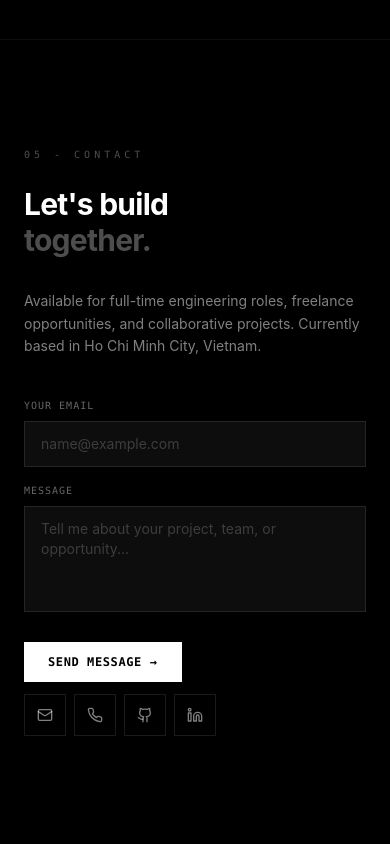
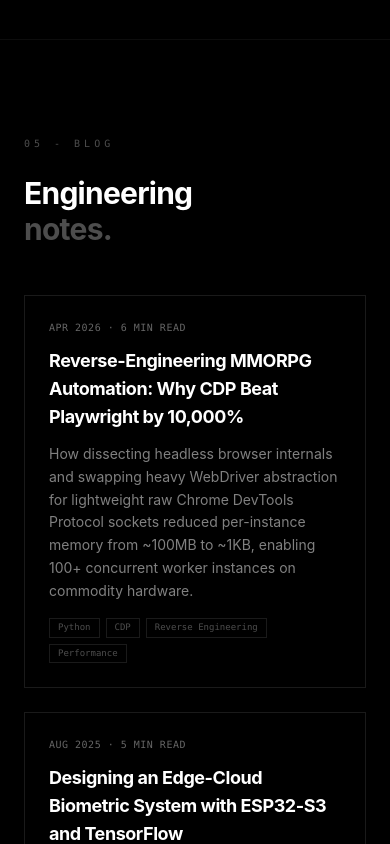
Before and after one commit to nhatprx/nhatprx-portfolio, a React (Vite) app: page / in a window 390 px wide. Shown: the part 8300-9144 px from the top of the page. Built offline with nearby package versions, Linux system fonts and the light colour scheme.

Commit message:
feat: add back-to-top button and engineering notes blog section

```diff
--- a/src/App.tsx
+++ b/src/App.tsx
@@ -1,7 +1,37 @@
-import { useState } from 'react'
+import { useState, useEffect } from 'react'
 import Ec2Terminal from './components/Ec2Terminal'
 
 const CURRENT_YEAR = new Date().getFullYear()
+
+const BLOG_POSTS = [
+  {
+    title: 'Reverse-Engineering MMORPG Automation: Why CDP Beat Playwright by 10,000%',
+    date: 'APR 2026',
+    readTime: '6 MIN READ',
+    summary:
+      'How dissecting headless browser internals and swapping heavy WebDriver abstraction for lightweight raw Chrome DevTools Protocol sockets reduced per-instance memory from ~100MB to ~1KB, enabling 100+ concurrent worker instances on commodity hardware.',
+    tags: ['Python', 'CDP', 'Reverse Engineering', 'Performance'],
+    slug: 'cdp-vs-playwright-automation',
+  },
+  {
+    title: 'Designing an Edge-Cloud Biometric System with ESP32-S3 and TensorFlow',
+    date: 'AUG 2025',
+    readTime: '5 MIN READ',
+    summary:
+      'Architectural trade-offs of running on-device facial recognition on microcontrollers versus offloading to cloud workers: latency, privacy constraints, and resilient offline queueing with PostgreSQL synchronization.',
+    tags: ['IoT', 'ESP32-S3', 'TensorFlow', 'PostgreSQL'],
+    slug: 'edge-cloud-biometric-esp32',
+  },
+  {
+    title: 'Lessons from AWS Multi-Tenant Microservice Deployments and Docker Isolation',
+    date: 'JAN 2026',
+    readTime: '7 MIN READ',
+    summary:
+      'Key findings on VPC peering, container hardening, and egress optimization during cloud infrastructure design for production workloads.',
+    tags: ['AWS', 'Docker', 'DevOps', 'Architecture'],
+    slug: 'aws-microservice-docker-isolation',
+  },
+]
 
 const SKILL_CATEGORIES = [
   {
@@ -80,6 +110,14 @@ function DownloadIcon({ className = 'w-4 h-4' }: { className?: string }) {
       <path d="M21 15v4a2 2 0 0 1-2 2H5a2 2 0 0 1-2-2v-4" />
       <polyline points="7 10 12 15 17 10" />
       <line x1="12" x2="12" y1="15" y2="3" />
+    </svg>
+  )
+}
+
+function ArrowUpIcon({ className = 'w-4 h-4' }: { className?: string }) {
+  return (
+    <svg className={className} viewBox="0 0 24 24" fill="none" stroke="currentColor" strokeWidth="2" strokeLinecap="round" strokeLinejoin="round" aria-hidden="true">
+      <path d="M12 19V5M5 12l7-7 7 7" />
     </svg>
   )
 }
@@ -222,6 +260,16 @@ function ContactForm() {
 }
 
 export default function App() {
+  const [showTopBtn, setShowTopBtn] = useState(false)
+
+  useEffect(() => {
+    const handleScroll = () => {
+      setShowTopBtn(window.scrollY > 400)
+    }
+    window.addEventListener('scroll', handleScroll, { passive: true })
+    return () => window.removeEventListener('scroll', handleScroll)
+  }, [])
+
   return (
     <div className="min-h-screen bg-black text-white font-sans selection:bg-white selection:text-black">
       {/* Top Header */}
@@ -238,6 +286,7 @@ export default function App() {
             <a href="#experience" className="hover:text-white transition-colors">EXPERIENCE</a>
             <a href="#projects" className="hover:text-white transition-colors">PROJECTS</a>
             <a href="#skills" className="hover:text-white transition-colors">SKILLS</a>
+            <a href="#blog" className="hover:text-white transition-colors">BLOG</a>
             <a href="#contact" className="hover:text-white transition-colors">CONTACT</a>
           </nav>
           <div className="flex items-center gap-3">
@@ -557,10 +606,50 @@ export default function App() {
           </div>
         </section>
 
-        {/* ========== 05 - CONTACT ========== */}
+        {/* ========== 05 - BLOG ========== */}
+        <section id="blog" className="min-h-screen py-24 p-6 sm:p-10 lg:p-14 border-t border-white/5">
+          <div className="w-full max-w-2xl mx-auto text-left">
+            <p className="font-mono text-[10px] tracking-[0.4em] text-white/30 mb-6">05 - BLOG</p>
+            <h2 className="text-3xl sm:text-4xl font-bold tracking-tight mb-12">
+              Engineering
+              <br />
+              <span className="text-white/30">notes.</span>
+            </h2>
+
+            <div className="space-y-6">
+              {BLOG_POSTS.map(post => (
+                <article
+                  key={post.slug}
+                  className="border border-white/10 p-6 hover:border-white/30 transition-colors"
+                >
+                  <div className="flex flex-wrap items-baseline justify-between gap-2 mb-3">
+                    <span className="font-mono text-[10px] text-white/40 tracking-wider">
+                      {post.date} · {post.readTime}
+                    </span>
+                  </div>
+                  <h3 className="text-lg font-bold tracking-tight mb-3 text-white">
+                    {post.title}
+                  </h3>
+                  <p className="text-sm text-white/50 leading-relaxed mb-4">
+                    {post.summary}
+                  </p>
+                  <div className="flex flex-wrap gap-1.5">
+                    {post.tags.map(t => (
+                      <span key={t} className="font-mono text-[9px] px-2 py-0.5 border border-white/10 text-white/30">
+                        {t}
+                      </span>
+                    ))}
+                  </div>
+                </article>
+              ))}
+            </div>
+          </div>
+        </section>
+
+        {/* ========== 06 - CONTACT ========== */}
         <section id="contact" className="min-h-screen flex items-center py-24 p-6 sm:p-10 lg:p-14 border-t border-white/5">
           <div className="w-full max-w-2xl mx-auto text-left">
-            <p className="font-mono text-[10px] tracking-[0.4em] text-white/30 mb-6">05 - CONTACT</p>
+            <p className="font-mono text-[10px] tracking-[0.4em] text-white/30 mb-6">06 - CONTACT</p>
             <h2 className="text-3xl sm:text-4xl font-bold tracking-tight mb-8">
               Let's build
               <br />
@@ -583,6 +672,18 @@ export default function App() {
           </div>
         </footer>
       </main>
+
+      {/* Back to top button */}
+      {showTopBtn && (
+        <button
+          onClick={() => window.scrollTo({ top: 0, behavior: 'smooth' })}
+          aria-label="Back to top"
+          title="Back to top"
+          className="fixed bottom-6 right-6 z-40 p-3 bg-black/90 border border-white/20 text-white/70 hover:text-white hover:border-white transition-all shadow-2xl backdrop-blur-sm cursor-pointer"
+        >
+          <ArrowUpIcon className="w-4 h-4" />
+        </button>
+      )}
     </div>
   )
 }
```
